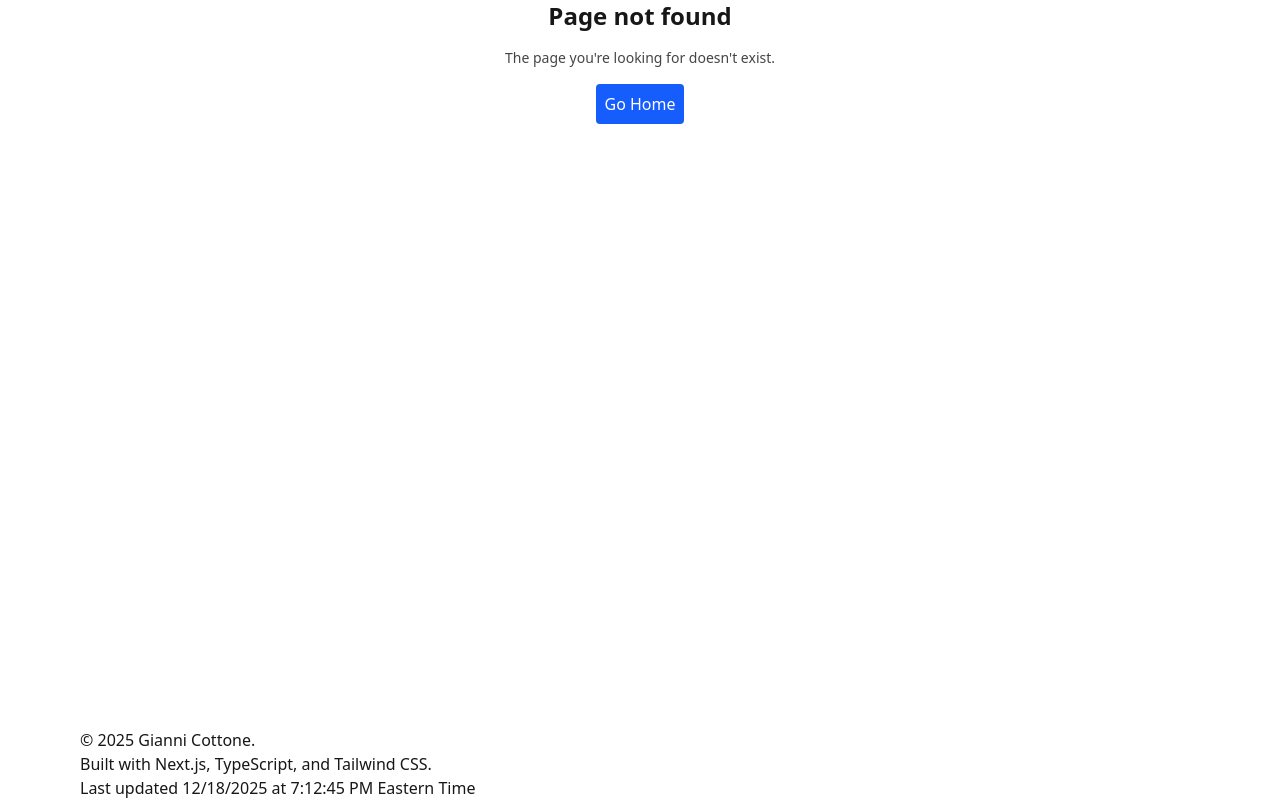
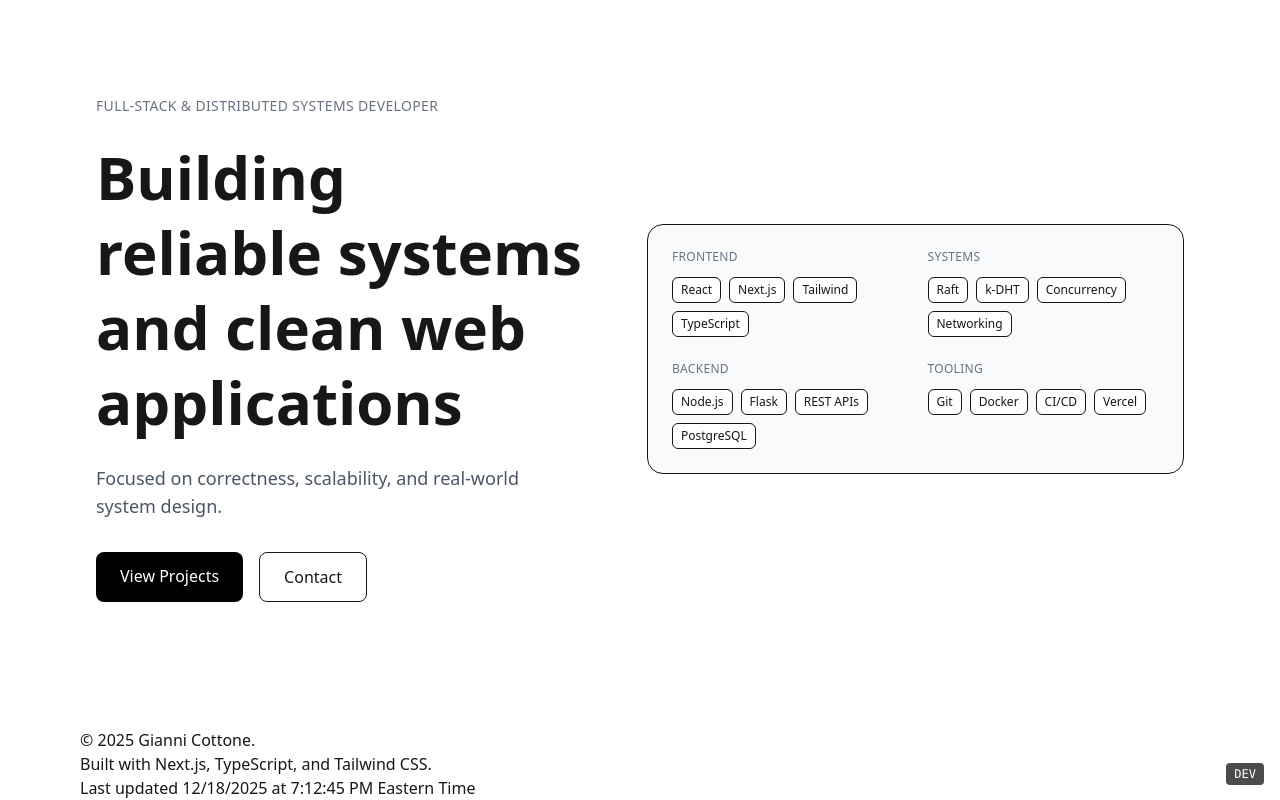
Before and after one commit to giannicottone/gianni-portfolio, a Next.js app: page /dev/componentplayground in a window 1280 px wide. Before the commit this address had no page. Built offline with nearby package versions, Linux system fonts and the light colour scheme.

Commit message:
Toying around with better AI workflow component-wise building

```diff
--- /dev/null
+++ b/src/app/dev/componentplayground/page.tsx
@@ -0,0 +1,19 @@
+import Hero from "@/components/ui/Hero";
+import { LeftSidebar } from "@/components/ui/LeftSidebar";
+import { RightSidebar } from "@/components/ui/RightSidebar";
+
+export default function Page() {
+  return (
+    <>
+      {/* Hero BREAKS OUT */}
+      <Hero />
+
+      {/* Everything else constrained with sidebars */}
+      <div className="mx-auto max-w-7xl px-4 flex gap-8">
+        <main className="flex-1">
+          {/* rest of content */}
+        </main>
+      </div>
+    </>
+  );
+}
--- a/src/app/dev/devtest/page.tsx
+++ b/src/app/dev/devtest/page.tsx
@@ -1,13 +1,7 @@
 // Dev-only playground. Never accessible in production.
 
-import { notFound } from "next/navigation";
-
-export const metadata = {
-  robots: { index: false, follow: false },
-};
 
 export default function Page() {
-  if (process.env.NODE_ENV === "production") notFound();
   return (
     <div>
       <p>One</p>
--- a/src/app/page.tsx
+++ b/src/app/page.tsx
@@ -49,7 +49,7 @@ export default function HomePage() {
       <section className="space-y-4">
         <h2 className="text-2xl font-semibold">About</h2>
         <p className="text-gray-600 max-w-2xl">
-          I’m a computer science graduate with a focus on distributed systems and backend development.
+          I{"'"}m a computer science graduate with a focus on distributed systems and backend development.
           I enjoy building systems that are correct, scalable, and easy to reason about.
         </p>
       </section>
--- /dev/null
+++ b/src/components/ui/BuzzBlock.tsx
@@ -0,0 +1,29 @@
+type BuzzGroup = {
+  title: string;
+  items: string[];
+};
+
+export function BuzzBlock({ groups }: { groups: BuzzGroup[] }) {
+  return (
+    <div className="flex flex-col gap-6">
+      {groups.map((group) => (
+        <div key={group.title} className="flex flex-col gap-2">
+          <h3 className="text-xs uppercase tracking-wide text-gray-500">
+            {group.title}
+          </h3>
+
+          <div className="flex flex-wrap gap-2">
+            {group.items.map((item) => (
+              <span
+                key={item}
+                className="text-xs px-2 py-1 bg-gray-100 rounded-md"
+              >
+                {item}
+              </span>
+            ))}
+          </div>
+        </div>
+      ))}
+    </div>
+  );
+}
--- /dev/null
+++ b/src/components/ui/Hero.tsx
@@ -0,0 +1,90 @@
+export default function Hero() {
+  return (
+    <section className="w-full py-24">
+      <div className="mx-auto max-w-6xl px-4 flex flex-col md:flex-row items-center gap-16">
+
+        {/* Left: Content */}
+        <div className="flex-1 flex flex-col gap-6">
+          <p className="text-sm text-gray-500 uppercase tracking-wide">
+            Full-Stack & Distributed Systems Developer
+          </p>
+
+          <h1 className="text-5xl md:text-6xl font-bold leading-tight">
+            Building reliable systems and clean web applications
+          </h1>
+
+          <p className="text-lg text-gray-600 max-w-xl">
+            Focused on correctness, scalability, and real-world system design.
+          </p>
+
+          <div className="flex gap-4 pt-2">
+            <a className="px-6 py-3 bg-black text-white rounded-lg">
+              View Projects
+            </a>
+            <a className="px-6 py-3 border rounded-lg">
+              Contact
+            </a>
+          </div>
+        </div>
+
+        {/* Right: Skills Panel */}
+        <div className="flex-1 w-full bg-gray-50 rounded-2xl p-6 border">
+          <div className="grid grid-cols-2 gap-6">
+
+            {/* Frontend / Backend */}
+            <div className="flex flex-col gap-3">
+              <h3 className="text-xs uppercase text-gray-500 tracking-wide">
+                Frontend
+              </h3>
+              <div className="flex flex-wrap gap-2">
+                {["React", "Next.js", "Tailwind", "TypeScript"].map((item) => (
+                  <span key={item} className="text-xs px-2 py-1 bg-white rounded-md border">
+                    {item}
+                  </span>
+                ))}
+              </div>
+
+              <h3 className="text-xs uppercase text-gray-500 tracking-wide pt-3">
+                Backend
+              </h3>
+              <div className="flex flex-wrap gap-2">
+                {["Node.js", "Flask", "REST APIs", "PostgreSQL"].map((item) => (
+                  <span key={item} className="text-xs px-2 py-1 bg-white rounded-md border">
+                    {item}
+                  </span>
+                ))}
+              </div>
+            </div>
+
+            {/* Systems / Tooling */}
+            <div className="flex flex-col gap-3">
+              <h3 className="text-xs uppercase text-gray-500 tracking-wide">
+                Systems
+              </h3>
+              <div className="flex flex-wrap gap-2">
+                {["Raft", "k-DHT", "Concurrency", "Networking"].map((item) => (
+                  <span key={item} className="text-xs px-2 py-1 bg-white rounded-md border">
+                    {item}
+                  </span>
+                ))}
+              </div>
+
+              <h3 className="text-xs uppercase text-gray-500 tracking-wide pt-3">
+                Tooling
+              </h3>
+              <div className="flex flex-wrap gap-2">
+                {["Git", "Docker", "CI/CD", "Vercel"].map((item) => (
+                  <span key={item} className="text-xs px-2 py-1 bg-white rounded-md border">
+                    {item}
+                  </span>
+                ))}
+              </div>
+            </div>
+
+          </div>
+        </div>
+
+      </div>
+    </section>
+  );
+}
--- /dev/null
+++ b/src/components/ui/LeftSidebar.tsx
@@ -0,0 +1,20 @@
+import { BuzzBlock } from "./BuzzBlock";
+
+export function LeftSidebar() {
+  const groups = [
+    {
+      title: "Frontend",
+      items: ["React", "Next.js", "Tailwind", "TypeScript"],
+    },
+    {
+      title: "Backend",
+      items: ["Node.js", "Flask", "REST APIs", "PostgreSQL"],
+    },
+  ];
+
+  return (
+    <aside className="w-64 hidden lg:block">
+      <BuzzBlock groups={groups} />
+    </aside>
+  );
+}
--- /dev/null
+++ b/src/components/ui/RightSidebar.tsx
@@ -0,0 +1,20 @@
+import { BuzzBlock } from "./BuzzBlock";
+
+export function RightSidebar() {
+  const groups = [
+    {
+      title: "Systems",
+      items: ["Raft", "k-DHT", "Concurrency", "Networking"],
+    },
+    {
+      title: "Tooling",
+      items: ["Git", "Docker", "CI/CD", "Vercel"],
+    },
+  ];
+
+  return (
+    <aside className="w-64 hidden xl:block">
+      <BuzzBlock groups={groups} />
+    </aside>
+  );
+}
```
Also changed, not shown: src/app/layout.tsx (line endings or trailing spaces).
